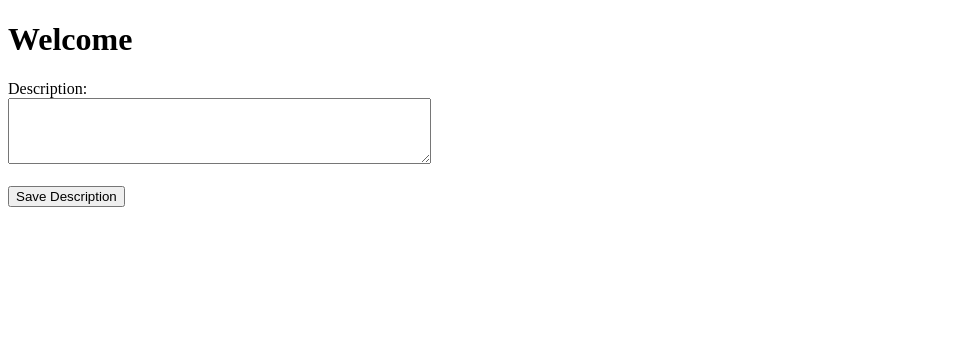
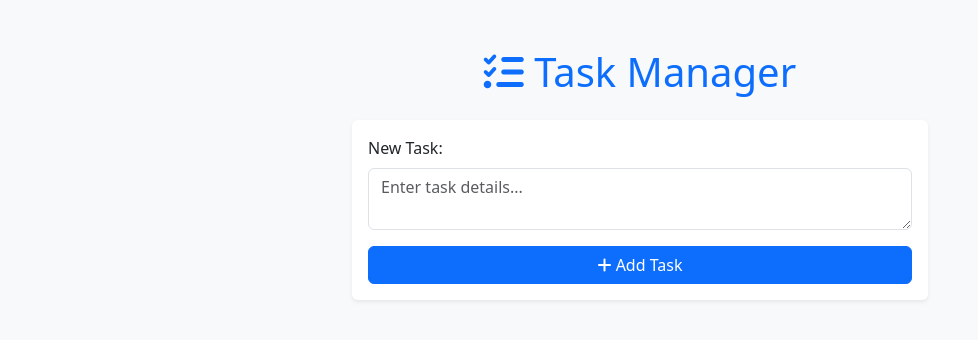
Before and after one commit to IbexByte/php_basics, a PHP site: page /examProjects/resources/index.view.php in a window 1280 px wide. Shown: the top 340 px of the page, without its empty margins (0-978 px from the left). Run offline with PHP 8.4, Linux system fonts and the light colour scheme; data that the repository does not hold is empty.

Commit message:
التعامل مع الخادم/	07. تعديل الواجهة

```diff
--- a/index.php
+++ b/index.php
@@ -8,4 +8,6 @@ Router::make()
 ->get('',[TaskController::class , 'index'] )
 ->get('about',"./app/Controllers/about.php" )
 ->post('create/task',[TaskController::class , 'create']  )
+->post('delete/task',[TaskController::class , 'delete']  )
+->post('update/task',[TaskController::class , 'update']  )
 ->resolve(Request::uri() , Request::method());
--- a/resources/index.view.php
+++ b/resources/index.view.php
@@ -3,23 +3,74 @@
 <head>
     <meta charset="UTF-8">
     <meta name="viewport" content="width=device-width, initial-scale=1.0">
-    <title>PHP Basics</title>
+    <title>Task Manager</title>
+    <!-- Bootstrap CSS -->
+    <link href="https://cdn.jsdelivr.net/npm/bootstrap@5.3.0/dist/css/bootstrap.min.css" rel="stylesheet">
+    <link rel="stylesheet" href="https://cdnjs.cloudflare.com/ajax/libs/font-awesome/6.4.2/css/all.min.css">
+    <style>
+        .task.completed {
+            text-decoration: line-through;
+            color: #888;
+            background-color: #f8f9fa;
+        }
+        .task-actions {
+            margin-left: auto;
+            display: flex;
+            gap: 5px;
+        }
+        .task-actions button {
+            border: none;
+            transition: all 0.3s;
+        }
+        .task-actions button:hover {
+            transform: scale(1.1);
+        }
+        .container {
+            max-width: 600px;
+        }
+    </style>
 </head>
-<body>
-    <h1>Welcome</h1>
+<body class="bg-light">
+    <div class="container mt-5">
+        <h1 class="text-center mb-4 text-primary"><i class="fa-solid fa-list-check"></i> Task Manager</h1>
 
+        <!-- Form to input description -->
+        <form action="create/task" method="post" class="mb-4 shadow-sm p-3 bg-white rounded">
+            <div class="mb-3">
+                <label for="description" class="form-label">New Task:</label>
+                <textarea id="description" name="description" class="form-control" rows="2" placeholder="Enter task details..." required></textarea>
+            </div>
+            <button type="submit" class="btn btn-primary w-100"><i class="fa-solid fa-plus"></i> Add Task</button>
+        </form>
 
-    <!-- Form to input description -->
-    <form action="create/task" method="post">
-        <label for="description">Description:</label><br>
-        <textarea id="description" name="description" rows="4" cols="50"></textarea><br><br>
-        <input type="submit" value="Save Description">
-    </form>
+        <!-- List of tasks -->
+        <ul class="list-group shadow-sm">
+            <?php foreach ($tasks as $task) : ?>
+                <li class="list-group-item d-flex align-items-center task <?= $task->completed ? 'completed' : '' ?>">
+                    <span class="flex-grow-1"><?= htmlspecialchars($task->description) ?></span>
+                    <div class="task-actions">
+                        <!-- Toggle Completion -->
+                        <form action="update/task" method="post">
+                            <input type="hidden" name="id" value="<?= $task->id ?>">
+                            <input type="hidden" name="completed" value="<?= $task->completed ? '0' : '1' ?>">
+                            <button type="submit" class="btn btn-sm <?= $task->completed ? 'btn-warning' : 'btn-success' ?>">
+                                <i class="fa-solid <?= $task->completed ? 'fa-undo' : 'fa-check' ?>"></i>
+                            </button>
+                        </form>
+                        <!-- Delete Task -->
+                        <form action="delete/task" method="post" onsubmit="return confirm('Are you sure you want to delete this task?');">
+                            <input type="hidden" name="id" value="<?= $task->id ?>">
+                            <button type="submit" class="btn btn-sm btn-danger">
+                                <i class="fa-solid fa-trash"></i>
+                            </button>
+                        </form>
+                    </div>
+                </li>
+            <?php endforeach; ?>
+        </ul>
+    </div>
 
-    <ul>
-        <?php foreach($tasks as $task) :  ?>
-            <li> <?= $task->description ?> </li>
-            <?php endforeach; ?>
-    </ul>
+    <!-- Bootstrap JS -->
+    <script src="https://cdn.jsdelivr.net/npm/bootstrap@5.3.0/dist/js/bootstrap.bundle.min.js"></script>
 </body>
 </html>
```
Also changed, not shown: app/Controllers/TaskController.php (+15 -0 lines).
